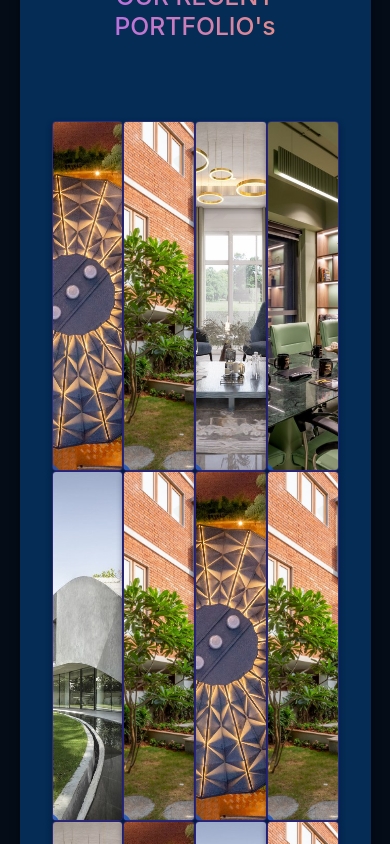
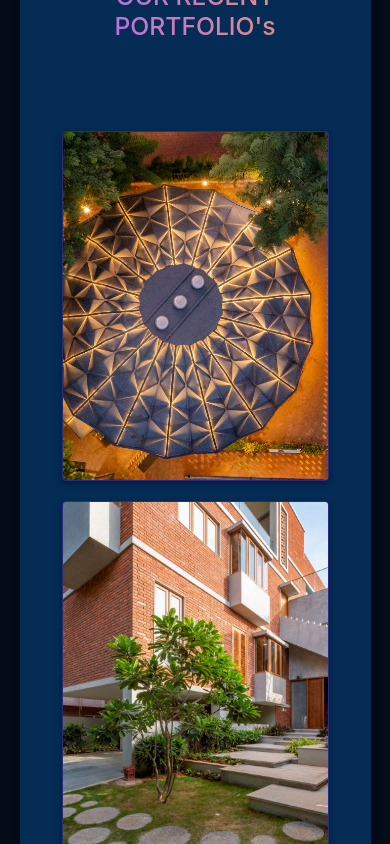
Before and after one commit to akdreamhouse/akdreamhouse, a React (Create React App) app: page /portfolio in a window 390 px wide. Shown: the part 840-1684 px from the top of the page. Built offline with nearby package versions, Linux system fonts and the light colour scheme; a small style sheet from the web is missing.

Commit message:
Fix : portfolio images responsiveness

```diff
--- a/src/Pages/Portfolio/Portfolio.scss
+++ b/src/Pages/Portfolio/Portfolio.scss
@@ -27,6 +27,17 @@
       box-shadow: 0px 3px 6px rgba(12, 1, 48, 0.469);
       position: relative;
       transition: all 0.4s ease;
+
+      @media (max-width: 1024px) {
+        width: calc(100% / 3);
+      }
+      @media (max-width: 768px) {
+        width: calc(100% / 2);
+      }
+      @media (max-width: 554px) {
+        width: calc(100% / 1);
+        margin: 10px;
+      }
 
       &:hover img {
         transform: scale(1.2);
```
